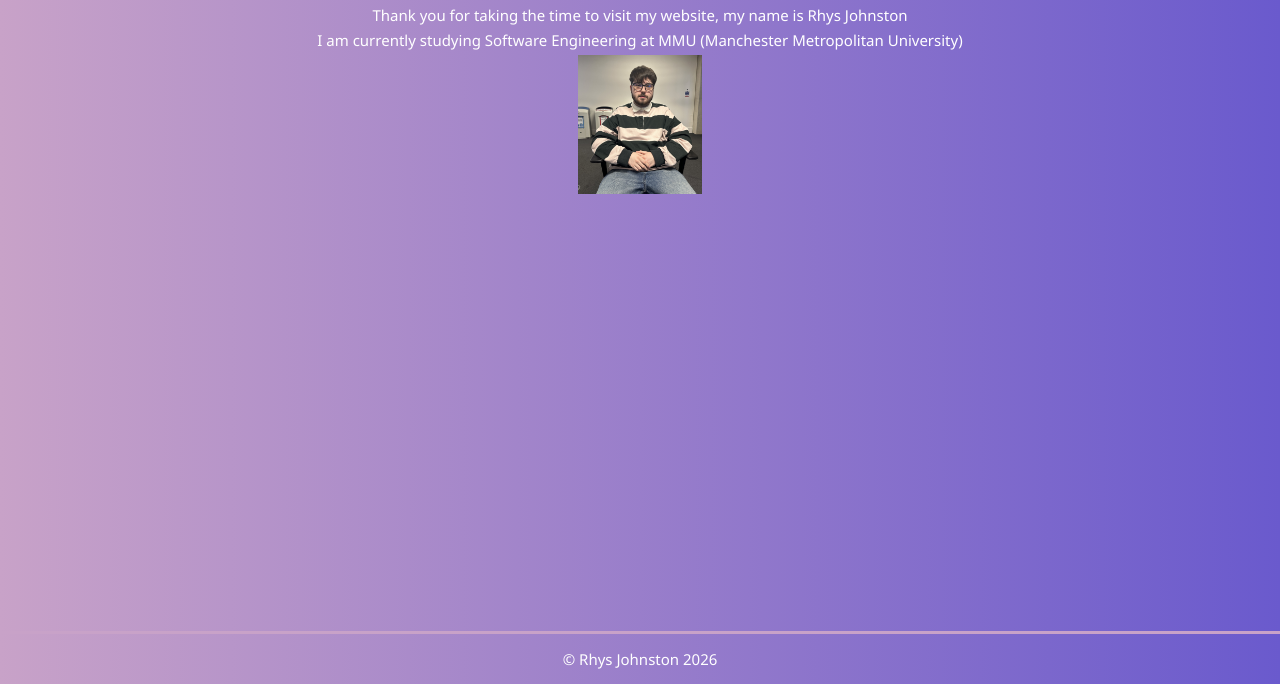
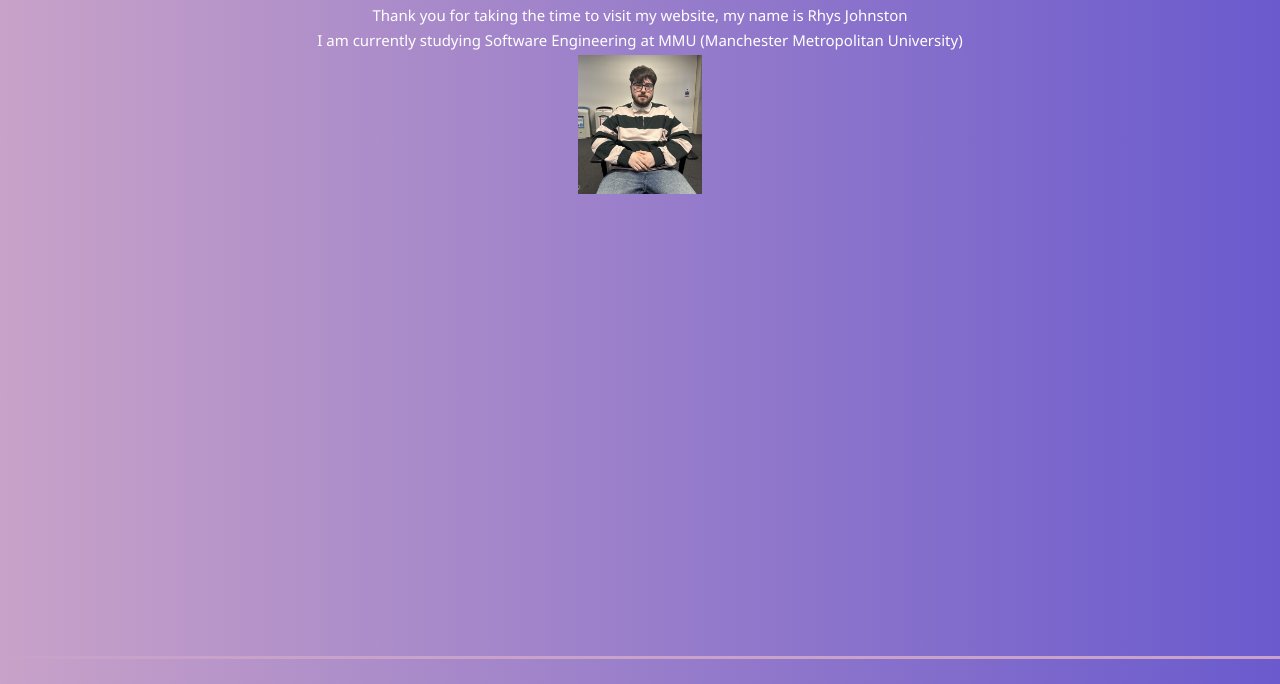
Before and after one commit to RhysFJohnston/CV-Website, a plain HTML site: page index.html in a window 1280 px wide. Shown: the part 116-800 px from the top of the page. Drawn offline with Linux system fonts and the light colour scheme.

Commit message:
Update index.html

```diff
--- a/index.html
+++ b/index.html
@@ -57,7 +57,7 @@
    </main>
 
    <footer>
-    <p>© Rhys Johnston 2026</p>
+    <p></p>
    </footer>
    </body>
 </html>
```
